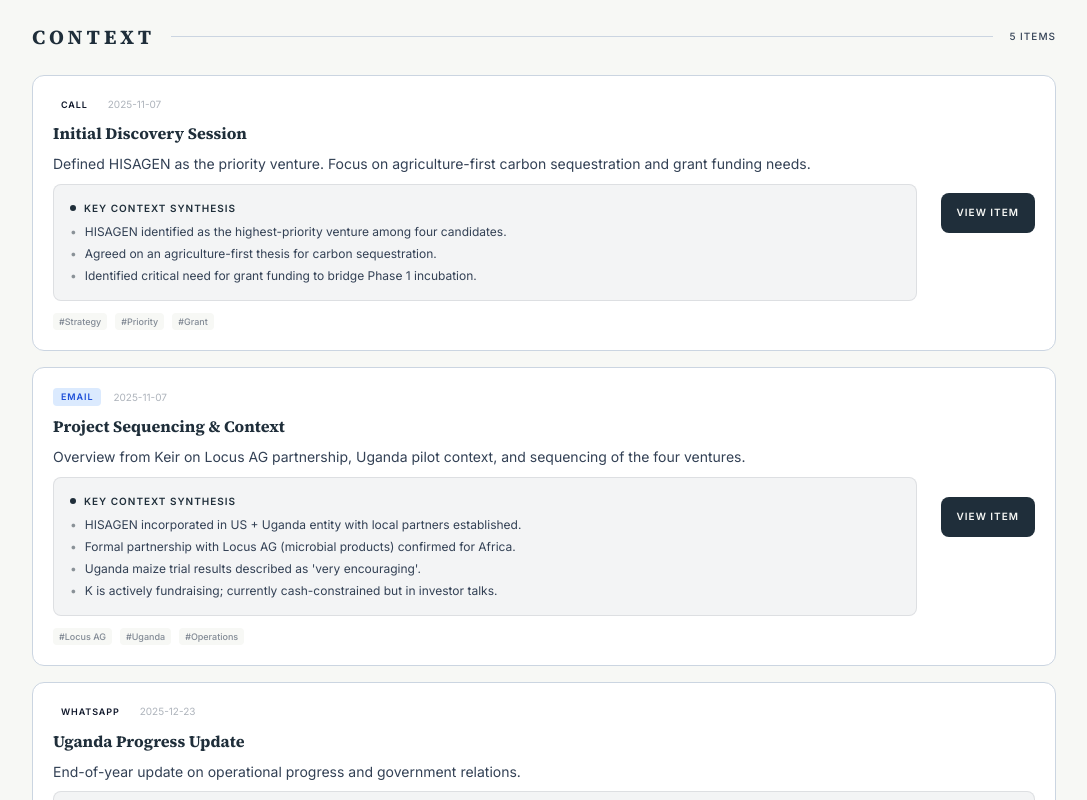
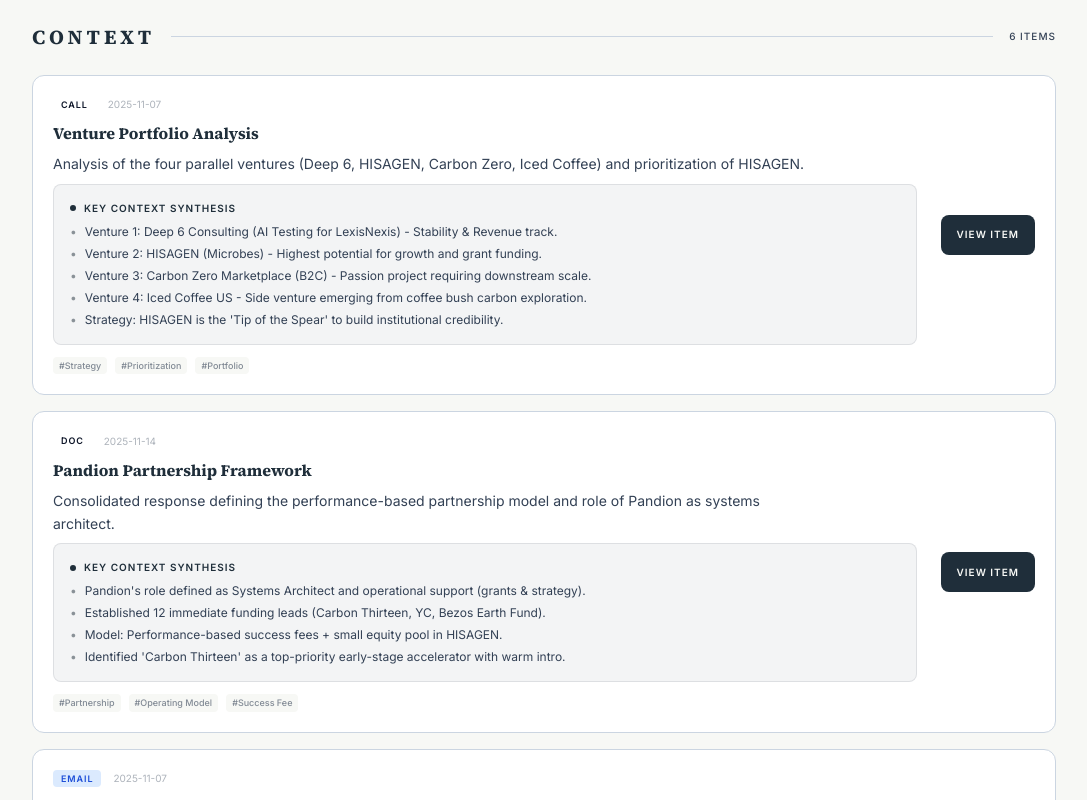
Before and after one commit to juakali100/hisagen, a Next.js app: page /resources in a window 1280 px wide. Shown: the part 460-1260 px from the top of the page, without its empty margins (96-1183 px from the left). Built offline with nearby package versions, Linux system fonts and the light colour scheme.

Commit message:
Capture methodical background context and workstream research in Intelligence Ledger

```diff
--- a/src/app/resources/page.tsx
+++ b/src/app/resources/page.tsx
@@ -17,14 +17,73 @@ const intelligenceLedger: IntelligenceEntry[] = [
     domain: "Context",
     format: "Call",
     date: "2025-11-07",
-    title: "Initial Discovery Session",
-    detail: "Defined HISAGEN as the priority venture. Focus on agriculture-first carbon sequestration and grant funding needs.",
+    title: "Venture Portfolio Analysis",
+    detail: "Analysis of the four parallel ventures (Deep 6, HISAGEN, Carbon Zero, Iced Coffee) and prioritization of HISAGEN.",
     file: "03-pandion-business/operations/del/clients/deep-six-consulting/call-notes-2025-11-07.md",
-    tags: ["Strategy", "Priority", "Grant"],
+    tags: ["Strategy", "Prioritization", "Portfolio"],
     synthesis: [
-      "HISAGEN identified as the highest-priority venture among four candidates.",
-      "Agreed on an agriculture-first thesis for carbon sequestration.",
-      "Identified critical need for grant funding to bridge Phase 1 incubation.",
+      "Venture 1: Deep 6 Consulting (AI Testing for LexisNexis) - Stability & Revenue track.",
+      "Venture 2: HISAGEN (Microbes) - Highest potential for growth and grant funding.",
+      "Venture 3: Carbon Zero Marketplace (B2C) - Passion project requiring downstream scale.",
+      "Venture 4: Iced Coffee US - Side venture emerging from coffee bush carbon exploration.",
+      "Strategy: HISAGEN is the 'Tip of the Spear' to build institutional credibility.",
+    ]
+  },
+  {
+    domain: "Context",
+    format: "Doc",
+    date: "2025-11-14",
+    title: "Pandion Partnership Framework",
+    detail: "Consolidated response defining the performance-based partnership model and role of Pandion as systems architect.",
+    file: "03-pandion-business/operations/del/clients/deep-six-consulting/communications/drafts/2025-11-14-partnership-response-CONSOLIDATED.md",
+    tags: ["Partnership", "Operating Model", "Success Fee"],
+    synthesis: [
+      "Pandion's role defined as Systems Architect and operational support (grants & strategy).",
+      "Established 12 immediate funding leads (Carbon Thirteen, YC, Bezos Earth Fund).",
+      "Model: Performance-based success fees + small equity pool in HISAGEN.",
+      "Identified 'Carbon Thirteen' as a top-priority early-stage accelerator with warm intro.",
+    ]
+  },
+  {
+    domain: "Evidence",
+    format: "Doc",
+    date: "2025-11-08",
+    title: "Workstream 1: Grant Landscape",
+    detail: "Initial findings from scanning 100+ global and regional climate/ag-tech funds.",
+    file: "03-pandion-business/operations/del/clients/deep-six-consulting/research/workstream-1-grant-landscape-findings.md",
+    tags: ["Research", "Grants", "Landscape"],
+    synthesis: [
+      "Identified EU FLC (€100k) as highest urgency (Nov 30 deadline).",
+      "AfDB ACCF ($200k) identified as high fit for 'readiness' grants.",
+      "Strategic gap: Need for civil society/NGO partners to qualify for certain institutional funds.",
+    ]
+  },
+  {
+    domain: "Evidence",
+    format: "Doc",
+    date: "2025-11-08",
+    title: "Workstream 2: AgriTecno Validation",
+    detail: "Due diligence on the proposed Kenya distribution partner and sector fit.",
+    file: "03-pandion-business/operations/del/clients/deep-six-consulting/research/workstream-2-agritecno-validation-findings.md",
+    tags: ["Due Diligence", "Partners", "Kenya"],
+    synthesis: [
+      "Validation of 'Agritecno East Africa Ltd' as a mid-tier Kenya distributor.",
+      "Strong fit for coffee/tea sectors but limited public footprint requires further vetting.",
+      "Identified alternative partners (Hygrow, Safi Organics) if AgriTecno fails DD.",
+    ]
+  },
+  {
+    domain: "Evidence",
+    format: "Doc",
+    date: "2025-11-08",
+    title: "Workstream 3: Kenya Landscape Analysis",
+    detail: "Mapping of Nyeri/Murang'a coffee and Nandi/Kericho tea regions for landscape scale.",
+    file: "03-pandion-business/operations/del/clients/deep-six-consulting/research/workstream-3-kenya-landscape-findings.md",
+    tags: ["Landscape", "Kenya", "Coffee/Tea"],
+    synthesis: [
+      "Priority 1: Nyeri-Murang'a Coffee Belt (20k-50k ha) - High density, strong cooperatives.",
+      "Priority 2: Rift Valley Tea Belt (100k+ ha) - Massive scale potential via KTDA factories.",
+      "Corporate Targets: Starbucks C.A.F.E. Practices and Unilever Tea Estates identified as insetting partners.",
     ]
   },
   {
```
